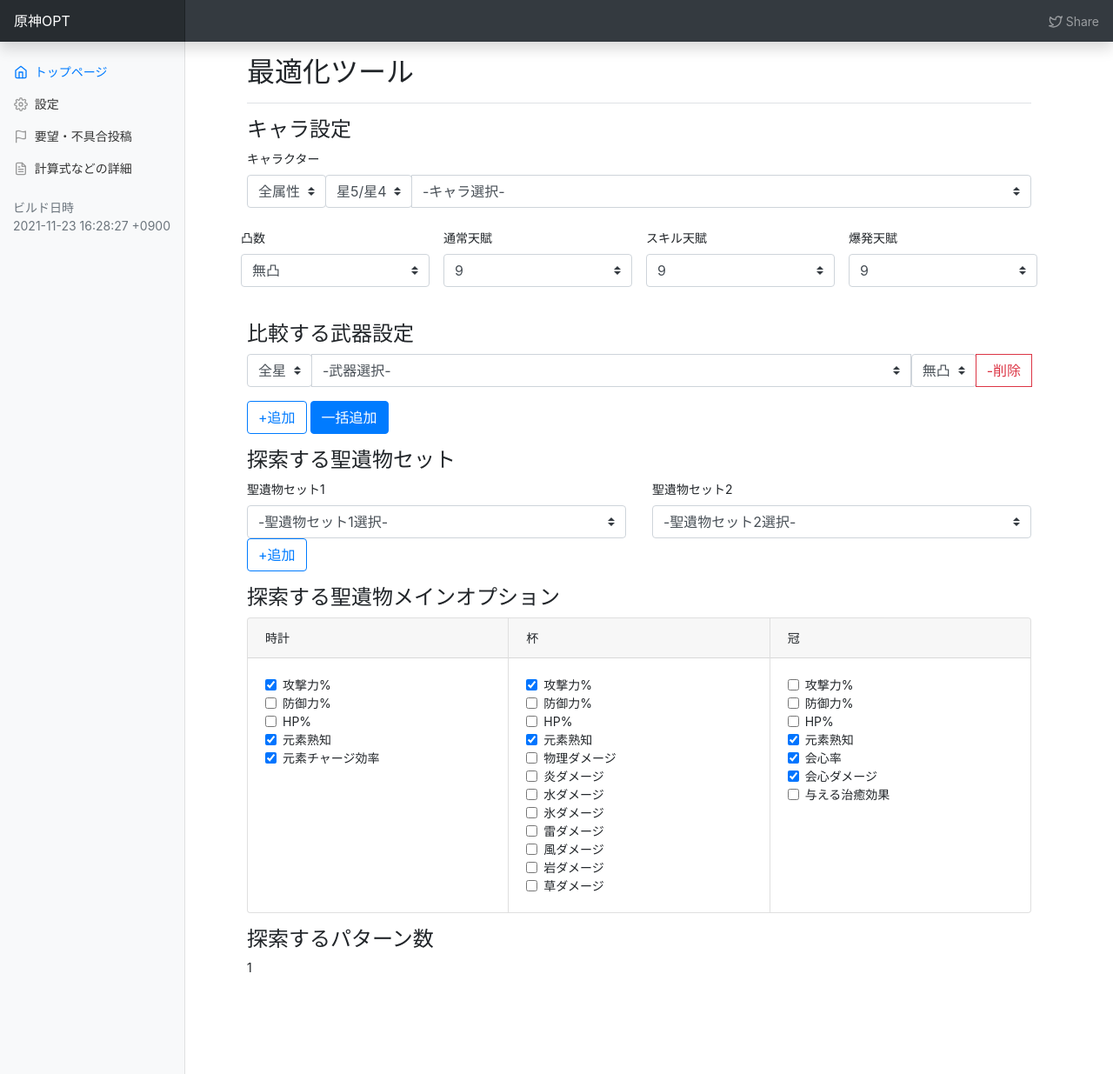
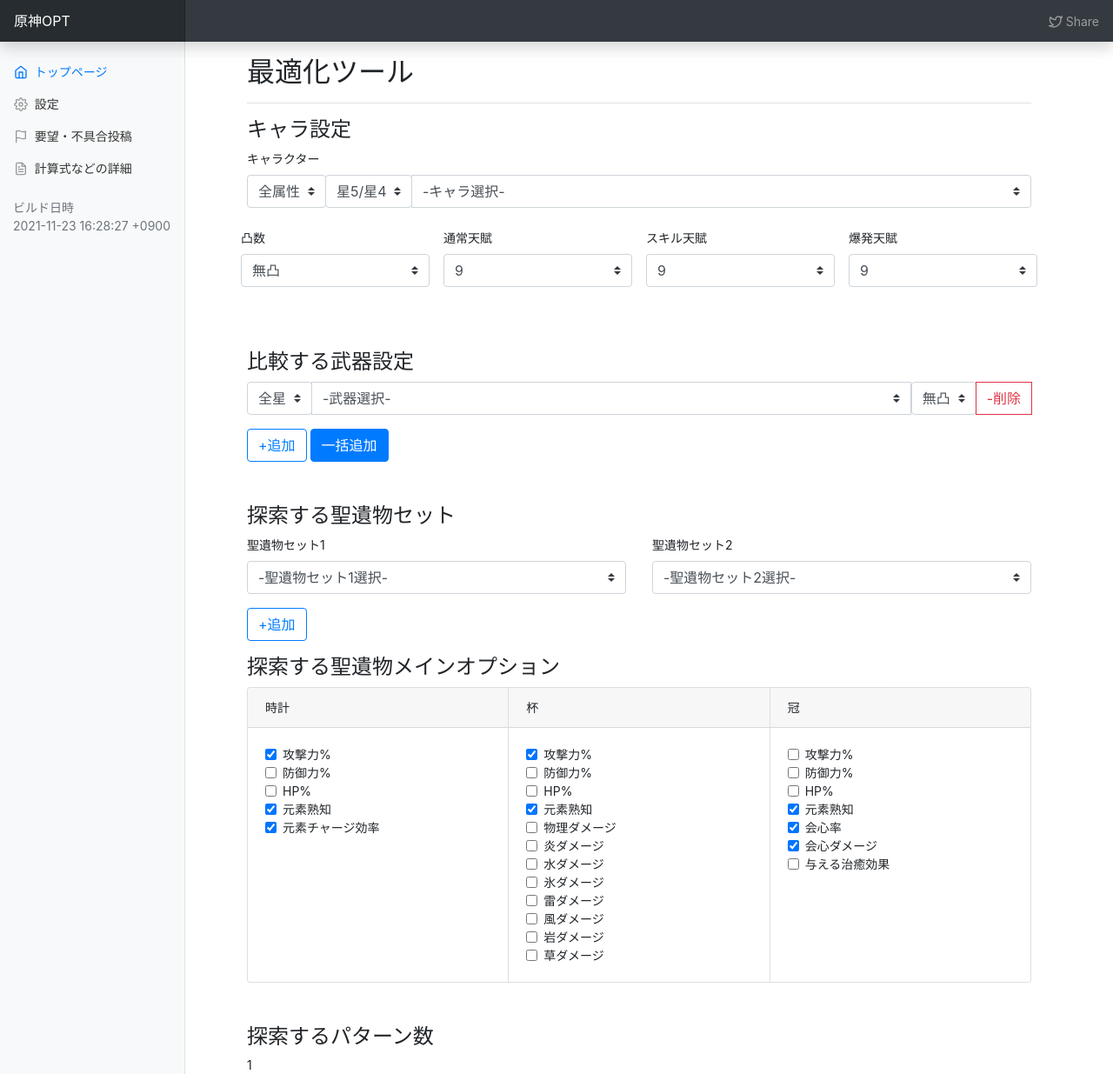
Before and after one commit to k3kaimu/genshinopt, a Jekyll site: the page built from index.html, in a window 1280 px wide and 1235 px high. Shown: the whole window at 87% size. Built offline with Jekyll 4.4.1, drawn with Linux system fonts in a browser that asks for light colours; nearby versions of some CDN libraries; the list of posts is cut into pages by our own code.

Commit message:
update index.html

```diff
--- a/index.html
+++ b/index.html
@@ -114,7 +114,7 @@ title: 最適化ツール
 
 
 
-<div class="mb-3 row">
+<div class="mb-5 row">
   <!-- ko if: characterViewModel() != undefined -->
   <!-- ko foreach: characterViewModel().viewHTMLList('$root.characterViewModel') -->
   <div class="col-sm-6">
@@ -126,7 +126,7 @@ title: 最適化ツール
 
 
 <h4 class="h4">比較する武器設定</h4>
-<div class="mb-3">
+<div class="mb-5">
   <div data-bind="foreach: comparingWeaponList">
     <div class="mb-3">
       <div class="input-group">
@@ -210,6 +210,7 @@ title: 最適化ツール
 <h4 class="h4">探索する聖遺物セット</h4>
 <div class="mb-3">
   <div data-bind="foreach: comparingArtifactList">
+    <div class="mb-3">
       <div class="row">
         <div class="col-6">
           <label for="select-artifact-1">聖遺物セット1</label>
@@ -243,13 +244,14 @@ title: 最適化ツール
         <!-- /ko -->
       </div>
     </div>
+  </div>
 
   <button type="button" class="btn btn-outline-primary" data-bind="click: addComparingArtifact()">+追加</button>
 </div>
 
 
 <h4 class="h4">探索する聖遺物メインオプション</h4>
-<div class="mb-3">
+<div class="mb-5">
   <div class="card-group">
     <div class="card">
       <div class="card-header">時計</div>
```
Lines whose indentation alone changed are shown as unchanged.
